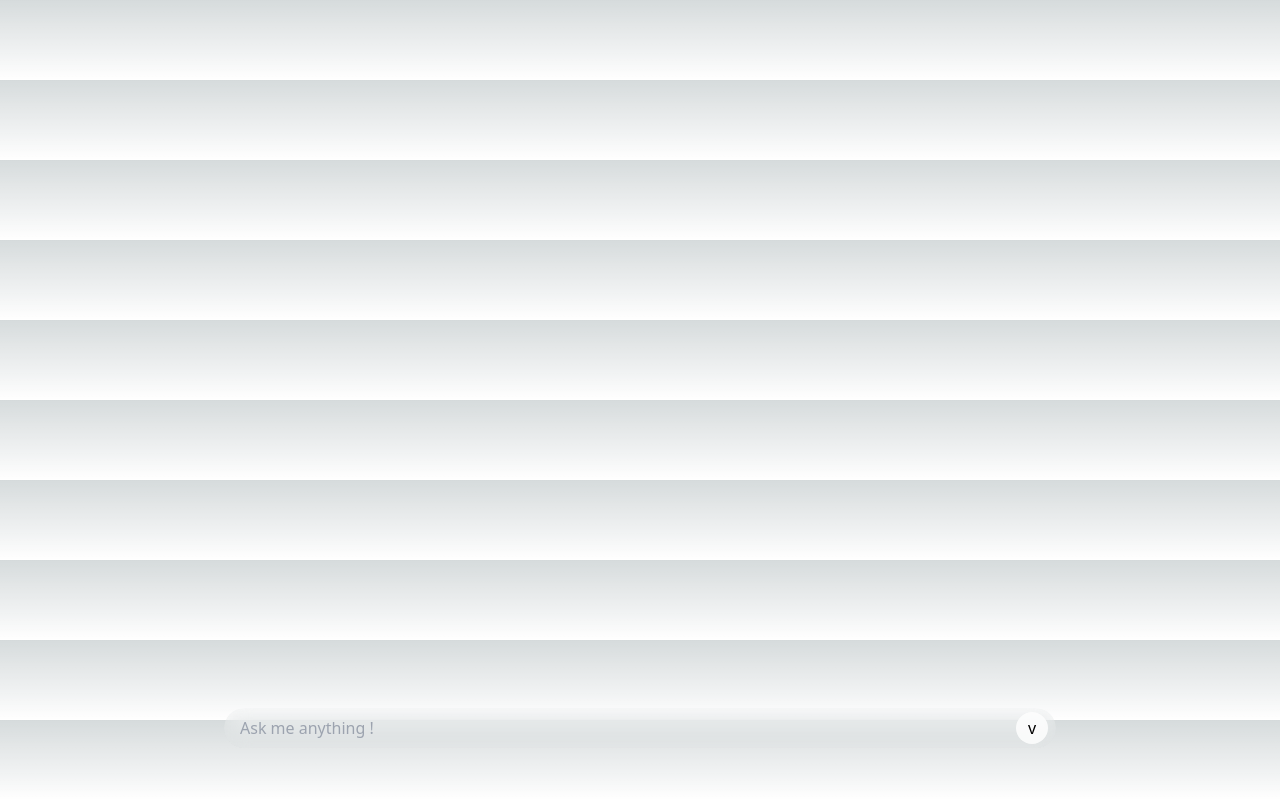
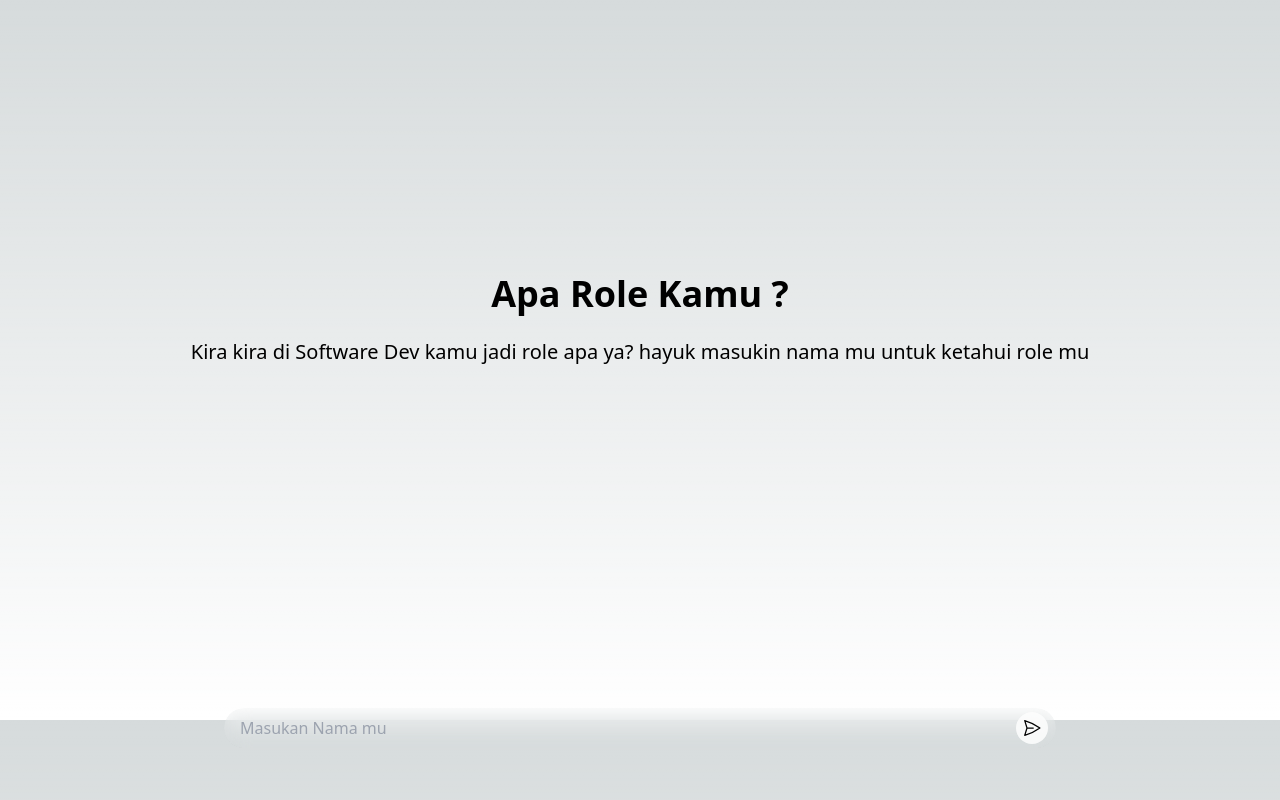
Before and after one commit to hansfigo/next-js-chat-completion, a Next.js app: page /chat in a window 1280 px wide. Built offline with nearby package versions, Linux system fonts and the light colour scheme.

Commit message:
feat(chat): add IconSend component for send button in chat page fix(chat): fix placeholder text in input field to improve clarity feat(chat): add message rendering logic and display a prompt message if there are no messages

```diff
--- /dev/null
+++ b/src/pages/chat/components/ic_send.tsx
@@ -0,0 +1,5 @@
+export const IconSend = () => (
+    <svg xmlns="http://www.w3.org/2000/svg" fill="none" viewBox="0 0 24 24" strokeWidth={1.5} stroke="currentColor" className="w-5 h-5">
+        <path strokeLinecap="round" strokeLinejoin="round" d="M6 12 3.269 3.125A59.769 59.769 0 0 1 21.485 12 59.768 59.768 0 0 1 3.27 20.875L5.999 12Zm0 0h7.5" />
+    </svg>
+)
--- a/src/pages/chat/index.tsx
+++ b/src/pages/chat/index.tsx
@@ -1,15 +1,14 @@
 import { useChat } from 'ai/react';
 import Markdown from 'react-markdown';
+import { IconSend } from './components/ic_send';
 
 export default function IndexPage() {
   const { messages, handleSubmit, input, handleInputChange, isLoading } = useChat(
     { api: "/api/langchain" }
   );
 
-  const markdown = '# Hi, *Pluto*!'
-
   return (
-    <div className='flex relative justify-center items-center w-full'>
+    <div className='flex relative justify-center items-center  w-full'>
       <form onSubmit={handleSubmit} className="flex w-full justify-center items-center gap-4 flex-col md:flex-row fixed  left-1/2 bottom-8 transform -translate-x-1/2 -translate-y-1/2"  >
         <div className="relative rounded-full overflow-hidden">
           <input
@@ -18,7 +17,7 @@ export default function IndexPage() {
             value={input}
             disabled={isLoading}
             onChange={handleInputChange}
-            placeholder='Ask me anything !'
+            placeholder='Masukan Nama mu'
             type="text"
             className="px-4 shadow-lg bg-gray-900 w-[21rem] md:w-[52rem] bg-opacity-20 backdrop-blur-md bg-transparent py-2 rounded-full focus:outline-none"
             required
@@ -26,28 +25,33 @@ export default function IndexPage() {
           <button
             disabled={isLoading}
             type="submit"
-            className=" bg-white bg-opacity-80 backdrop-blur-md h-[2rem] w-[2rem] absolute right-2 top-1 bottom-0 rounded-full"
+            className=" bg-white flex items-center justify-center bg-opacity-80 backdrop-blur-md h-[2rem] w-[2rem] absolute right-2 top-1 bottom-0 rounded-full"
           >
-            v
+            <IconSend />
           </button>
         </div>
       </form>
       <div className='flex flex-col mb-20'>
+        {/* Render pesan jika ada */}
         {messages.map((message, i) => (
-          <>
           <div key={i}>
             {message.role === 'user' ? (
               <UserComponent content={message.content} />
             ) : (
               <AssistantComponent content={message.content} />
             )}
+            {i !== messages.length - 1 && <hr className='opacity-25' />}
           </div>
-            {i != messages.length - 1 ? (<hr className='opacity-25' />) : (<p></p>)}
-
-          </>
         ))}
+        {messages.length === 0 &&
+          <div className='flex flex-col justify-center items-center h-[80vh] w-full'>
+            <h1 className='text-4xl font-bold'>Apa Role Kamu ?</h1>
+            <br />
+            <p className='text-xl'>Kira kira di Software Dev kamu jadi role apa ya? hayuk masukin nama mu untuk ketahui role mu</p>
           </div>
+        }
       </div>
+    </div >
 
   );
 }
```
Lines whose indentation alone changed are shown as unchanged.
